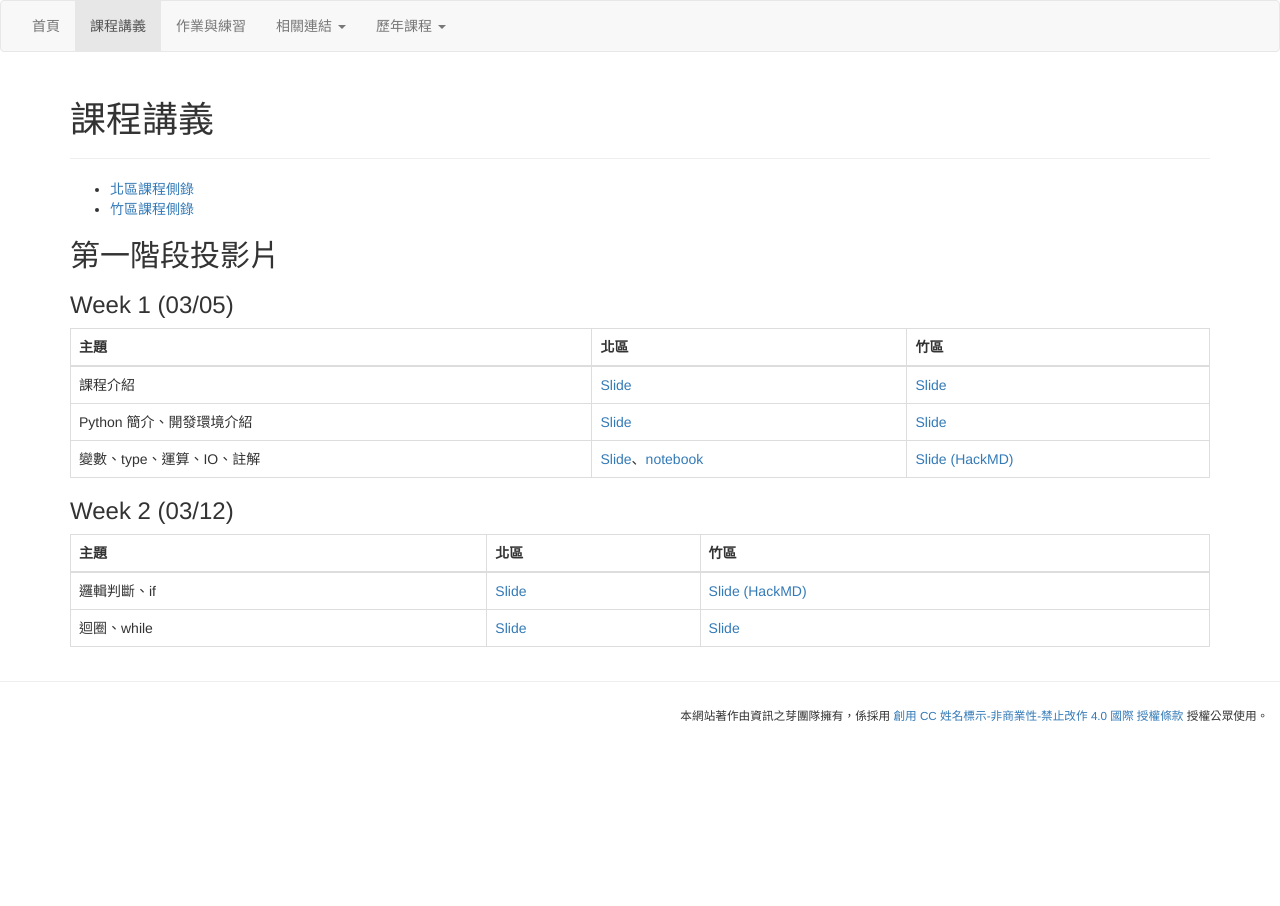
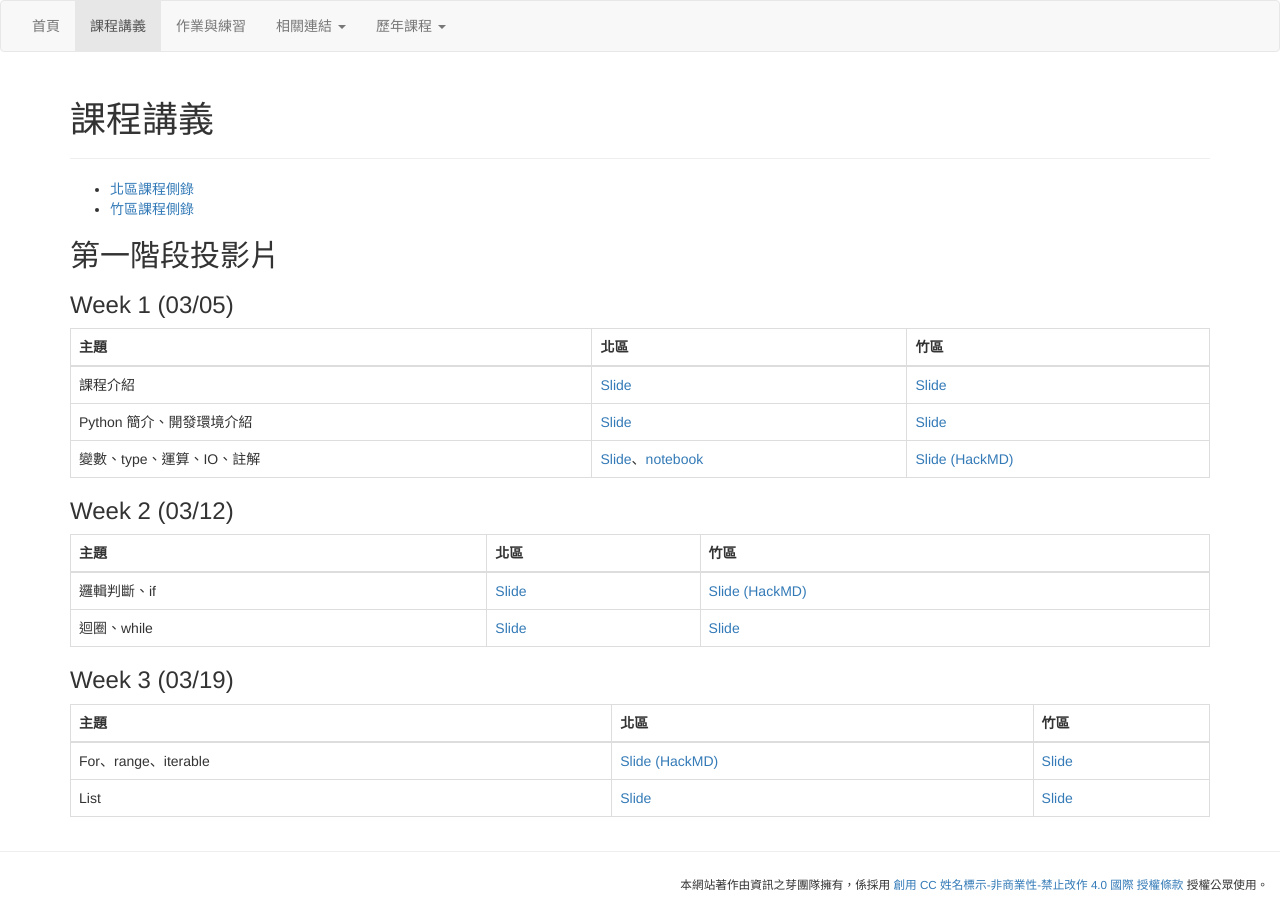
Before and after one commit to tw-csie-sprout/py2023, a Jekyll site: the page built from slides.md, in a window 1280 px wide. Built offline with Jekyll 4.4.1, drawn with Linux system fonts in a browser that asks for light colours.

Commit message:
Add week3-1 slide

```diff
--- a/slides.md
+++ b/slides.md
@@ -25,3 +25,11 @@ title: "課程講義"
 | --- | --- | --- |
 | 邏輯判斷、if | [Slide](https://drive.google.com/file/d/16WbwlUrkOamNljgbAbQdAg8Mdo62_rB-/view?usp=sharing) | [Slide (HackMD)](https://hackmd.io/@Ren-Hao-Deng/python-if) |
 | 迴圈、while | [Slide](https://drive.google.com/file/d/1Y5sgGAt_BkFoqcLh9kbRV8UwEPQeOiqG/view?usp=share_link) | [Slide](https://drive.google.com/file/d/1HnWjJBhinJOu1Yye0huOPJZxNzzfTX4P/view?usp=share_link) |
+
+### Week 3 (03/19)
+
+{: .table .table-bordered}
+| 主題 | 北區 | 竹區 |
+| --- | --- | --- |
+| For、range、iterable | [Slide (HackMD)](https://hackmd.io/@howardhsuuu/B1R0LFnCs#/) | [Slide]() |
+| List | [Slide]() | [Slide]() |
```
